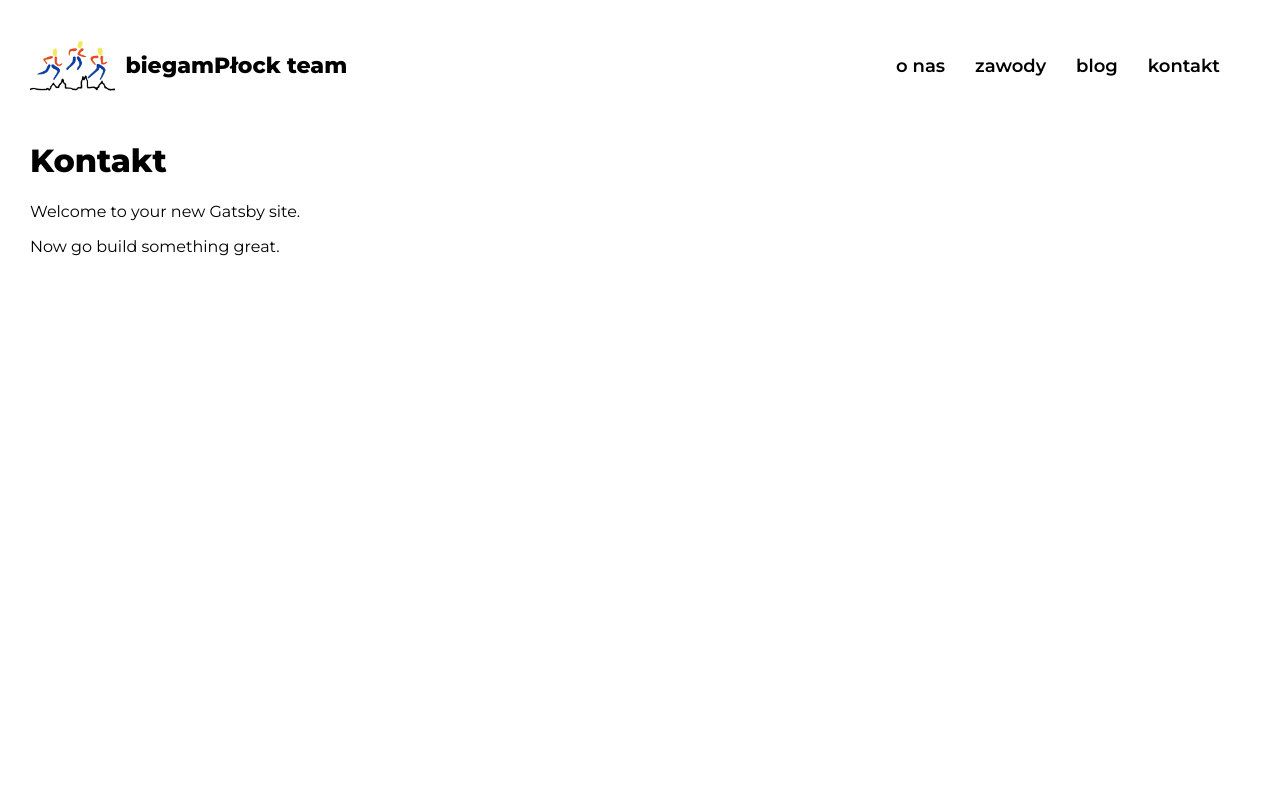
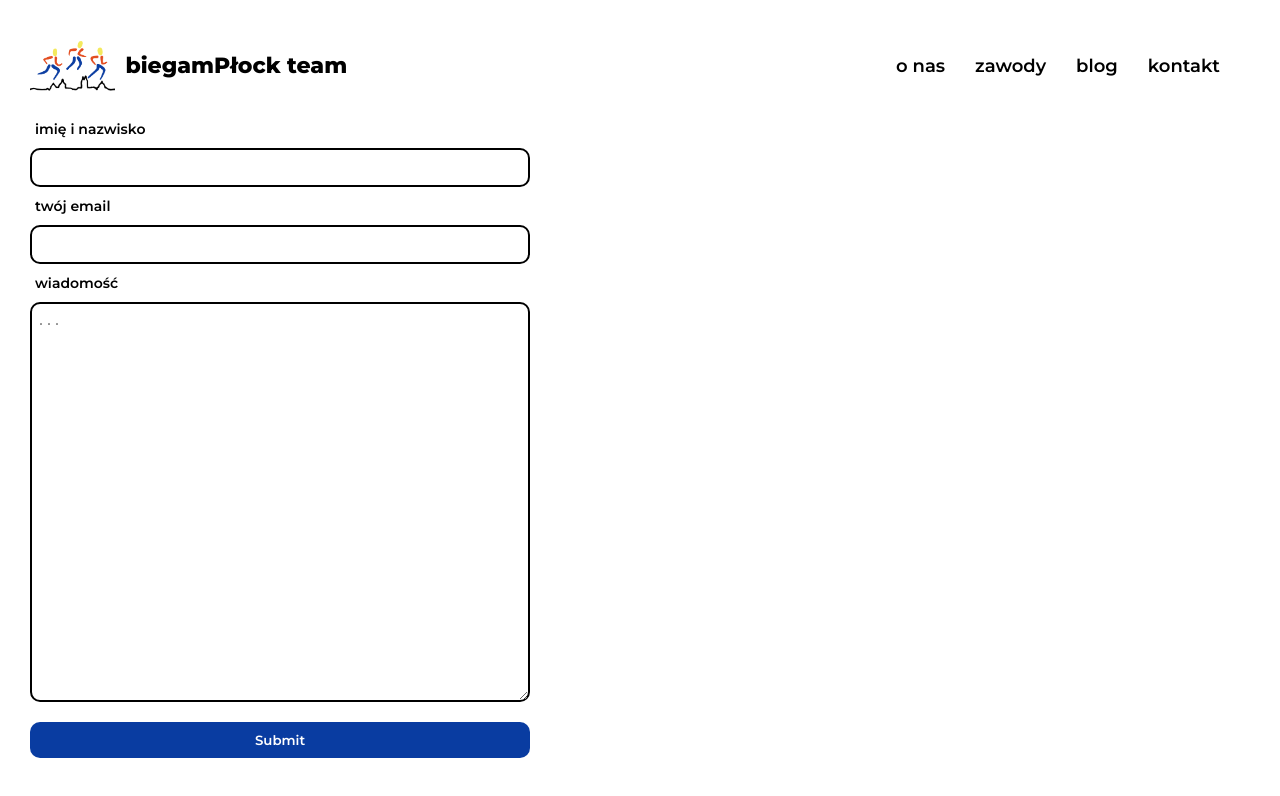
Before and after one commit to Adamwojty/biegamPlockTeam, a Gatsby site: page /contact in a window 1280 px wide. Built offline with nearby package versions, Linux system fonts and the light colour scheme; Gatsby itself is replaced by a stand-in of ours.

Commit message:
Create netlify form

```diff
--- /dev/null
+++ b/src/components/ContactForm/ContactForm.styles.ts
@@ -0,0 +1,40 @@
+import styled from "styled-components"
+import { Field, Form } from "formik"
+import { FontSize, FontWeight, Media, Colors } from "../../assets/styles/const"
+
+export const FormWrapper = styled(Form)`
+  display: flex;
+  flex-direction: column;
+  max-width: 300px;
+  @media ${Media.MOBILE_L} {
+    max-width: 500px;
+  }
+`
+export const Input = styled(Field)<{ error: string }>`
+  max-width: 100%;
+  padding: 10px 5px;
+  margin: 10px 0;
+  border-radius: 10px;
+  border: ${({ error }) =>
+    error ? `2px solid ${Colors.ORANGE}` : `2px solid ${Colors.BLACK}`};
+`
+export const TextInput = styled(Input)`
+  min-height: 250px;
+  @media ${Media.MOBILE_L} {
+    min-height: 400px;
+  }
+`
+export const Label = styled.label`
+  margin-left: 5px;
+  font-size: ${FontSize.TEXT_SMALL};
+  font-weight: ${FontWeight.SEMIBOLD};
+`
+export const Button = styled.button`
+  margin-top: 10px;
+  padding: 10px 5px;
+  border-radius: 10px;
+  border: none;
+  background-color: ${Colors.BLUE};
+  color: ${Colors.WHITE};
+  font-weight: ${FontWeight.SEMIBOLD};
+`
--- /dev/null
+++ b/src/components/ContactForm/ContactForm.tsx
@@ -0,0 +1,63 @@
+import React from "react"
+import { Formik } from "formik"
+import { InputName, InputType, InputPlaceholders } from "./ContactForm.types"
+import {
+  Input,
+  FormWrapper,
+  TextInput,
+  Label,
+  Button,
+} from "./ContactForm.styles"
+import { validateSchema } from "./actions/validateSchema"
+const ContactForm: React.FC = () => (
+  <>
+    <Formik
+      initialValues={{ name: "", email: "", message: "" }}
+      validationSchema={validateSchema}
+      validateOnChange={false}
+      validateOnBlur={false}
+      onSubmit={(values, { setSubmitting }) => {
+        setTimeout(() => {
+          alert(JSON.stringify(values, null, 2))
+          setSubmitting(false)
+        }, 400)
+      }}
+    >
+      {({ errors, isSubmitting }) => (
+        <FormWrapper
+          name="contact"
+          method="POST"
+          data-netlify="true"
+          netlify-honeypot="bot-field"
+        >
+          <Label htmlFor={InputType.NAME}>{InputPlaceholders.NAME}</Label>
+          <Input
+            type={InputType.NAME}
+            name={InputName.NAME}
+            error={errors.name}
+          />
+          <Label htmlFor={InputType.EMAIL}>{InputPlaceholders.EMAIL}</Label>
+          <Input
+            type={InputType.EMAIL}
+            name={InputName.EMAIL}
+            error={errors.email}
+          />
+          <Label htmlFor={InputType.MESSAGE}>{InputPlaceholders.MESSAGE}</Label>
+          <TextInput
+            type={InputType.MESSAGE}
+            name={InputName.MESSAGE}
+            component={InputType.MESSAGE}
+            placeholder="..."
+            error={errors.message}
+          />
+
+          <Button type="submit" disabled={isSubmitting}>
+            Submit
+          </Button>
+        </FormWrapper>
+      )}
+    </Formik>
+  </>
+)
+
+export default ContactForm
--- /dev/null
+++ b/src/components/ContactForm/ContactForm.types.ts
@@ -0,0 +1,15 @@
+export enum InputName {
+  NAME = "name",
+  EMAIL = "email",
+  MESSAGE = "message",
+}
+export enum InputType {
+  NAME = "name",
+  EMAIL = "email",
+  MESSAGE = "textarea",
+}
+export enum InputPlaceholders {
+  NAME = "imię i nazwisko",
+  EMAIL = "twój email",
+  MESSAGE = "wiadomość",
+}
--- /dev/null
+++ b/src/components/ContactForm/actions/validateSchema.ts
@@ -0,0 +1,10 @@
+import * as yup from "yup"
+
+export const validateSchema = yup
+  .object()
+  .shape({
+    name: yup.string().required(),
+    email: yup.string().required().email(),
+    message: yup.string().required().min(10),
+  })
+  .defined()
--- a/src/layouts/post.styles.ts
+++ b/src/layouts/post.styles.ts
@@ -7,8 +7,8 @@ export const Wrapper = styled.article`
   display: flex;
   flex-direction: column;
 `
-export const StyledImage = styled(Image)`
-  margin: 0 auto 30px auto;
+export const Img = styled.img`
+  margin: 30px auto 30px auto;
   width: 280px;
   @media ${Media.MOBILE_L} {
     width: 500px;
--- a/src/pages/blog.tsx
+++ b/src/pages/blog.tsx
@@ -15,6 +15,8 @@ const Wrapper = styled.main`
   justify-content: center;
   @media ${Media.TABLET} {
     justify-content: start;
+    grid-template-columns: repeat(auto-fill, 400px);
+    grid-gap: 30px;
   }
 `
 
--- a/src/pages/contact.tsx
+++ b/src/pages/contact.tsx
@@ -1,13 +1,11 @@
 import React from "react"
-
 import SEO from "../components/seo"
+import ContactForm from "../components/ContactForm/ContactForm"
 
 const IndexPage: React.FC = () => (
   <>
-    <SEO title="Home" />
-    <h1>Kontakt</h1>
-    <p>Welcome to your new Gatsby site.</p>
-    <p>Now go build something great.</p>
+    <SEO title="Kontakt" />
+    <ContactForm />
   </>
 )
 
```
Also changed, not shown: package.json (+7 -4 lines), src/components/PagePreviews/ArticlePreview/ArticlePreview.styles.ts (+13 -1 lines), src/layouts/post.tsx (+4 -3 lines), 1 other file.
